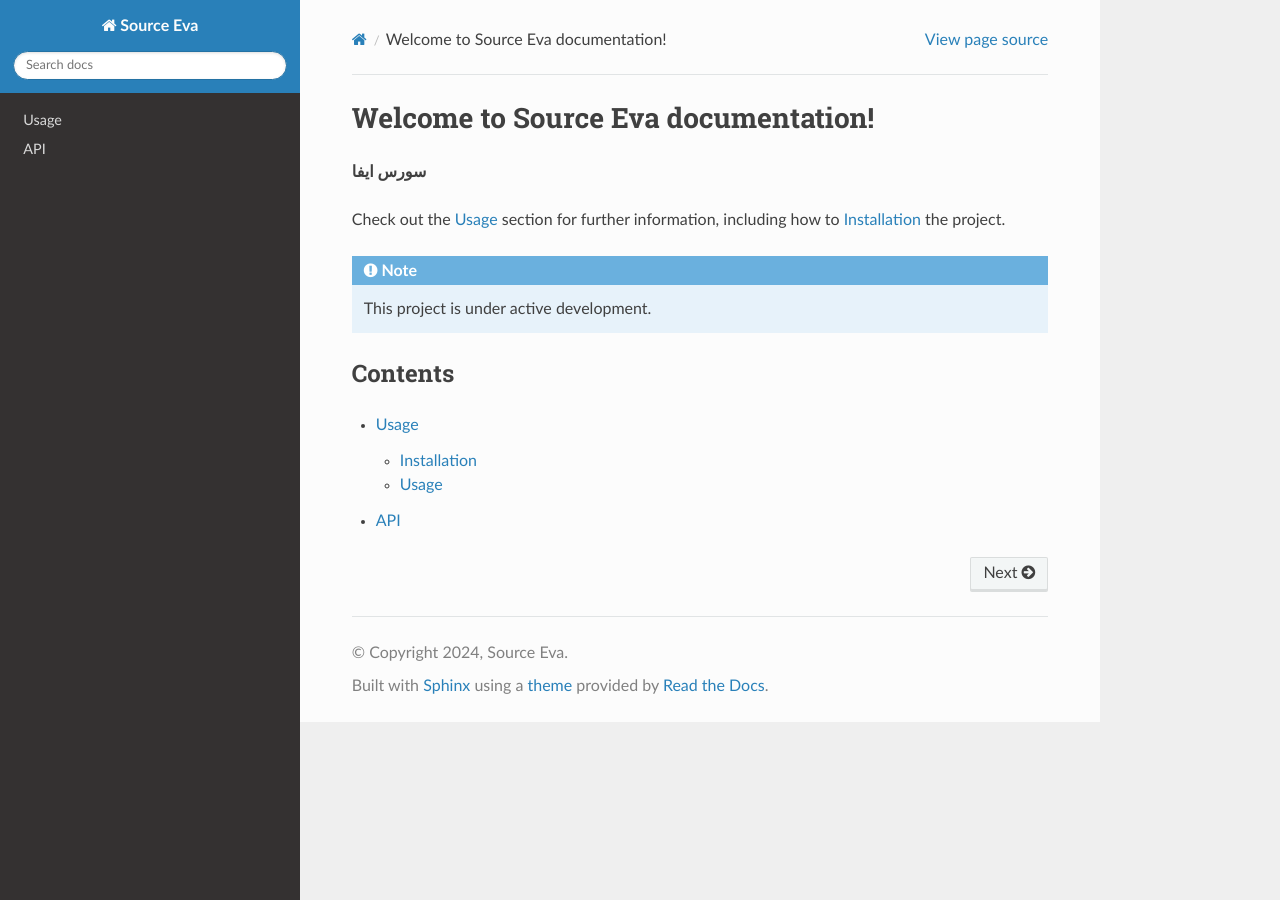
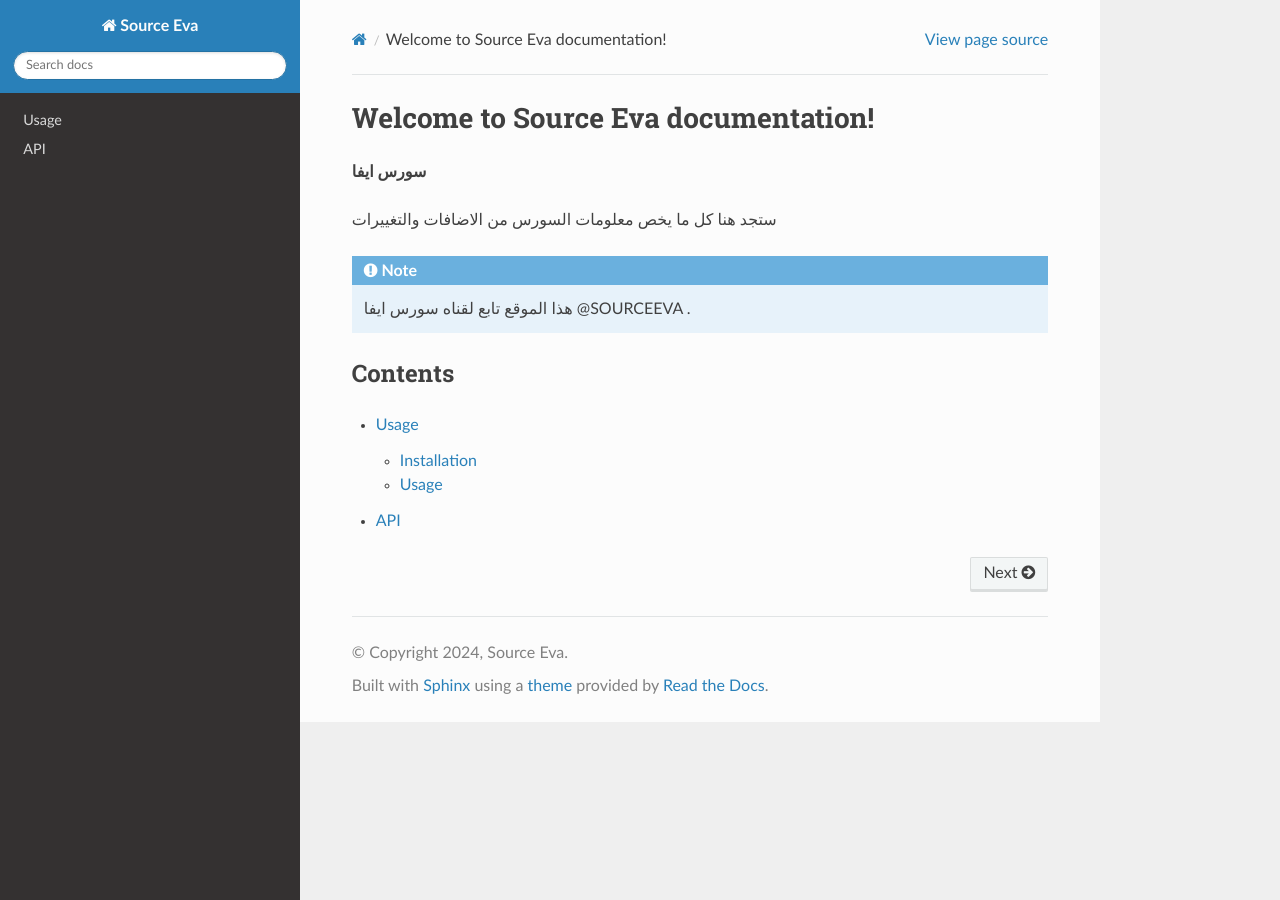
Before and after one commit to deveva205/tutorial-Sourceeva, a Sphinx documentation site: the page built from docs/source/index.rst, in a window 1280 px wide. Built offline with Sphinx 7.4.7 and the Read the Docs theme 3.1.0, drawn with Linux system fonts in a browser that asks for light colours.

Commit message:
Update index.rst

```diff
--- a/docs/source/index.rst
+++ b/docs/source/index.rst
@@ -4,12 +4,11 @@
 **سورس ايفا**
 
 
-Check out the :doc:`usage` section for further information, including
-how to :ref:`installation` the project.
+ستجد هنا كل ما يخص معلومات السورس من الاضافات  والتغييرات
 
 .. note::
 
-   This project is under active development.
+   هذا الموقع تابع لقناه سورس ايفا @SOURCEEVA .
 
 Contents
 --------
```
